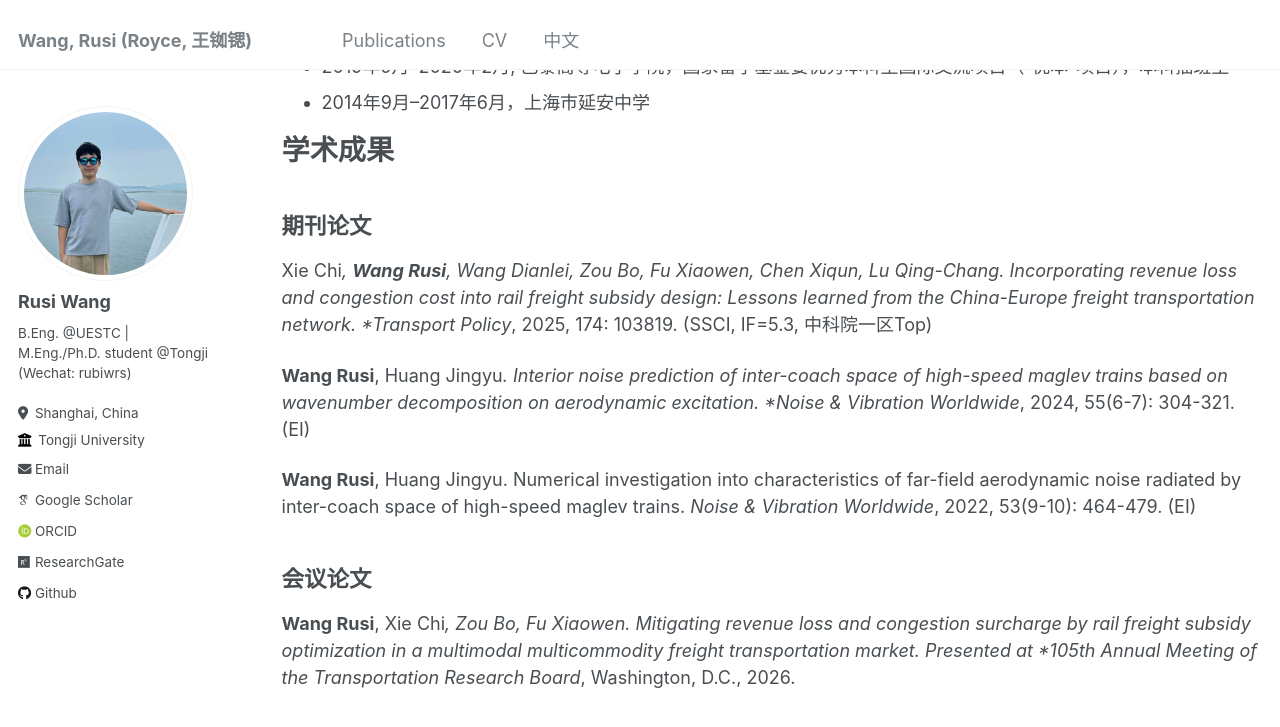
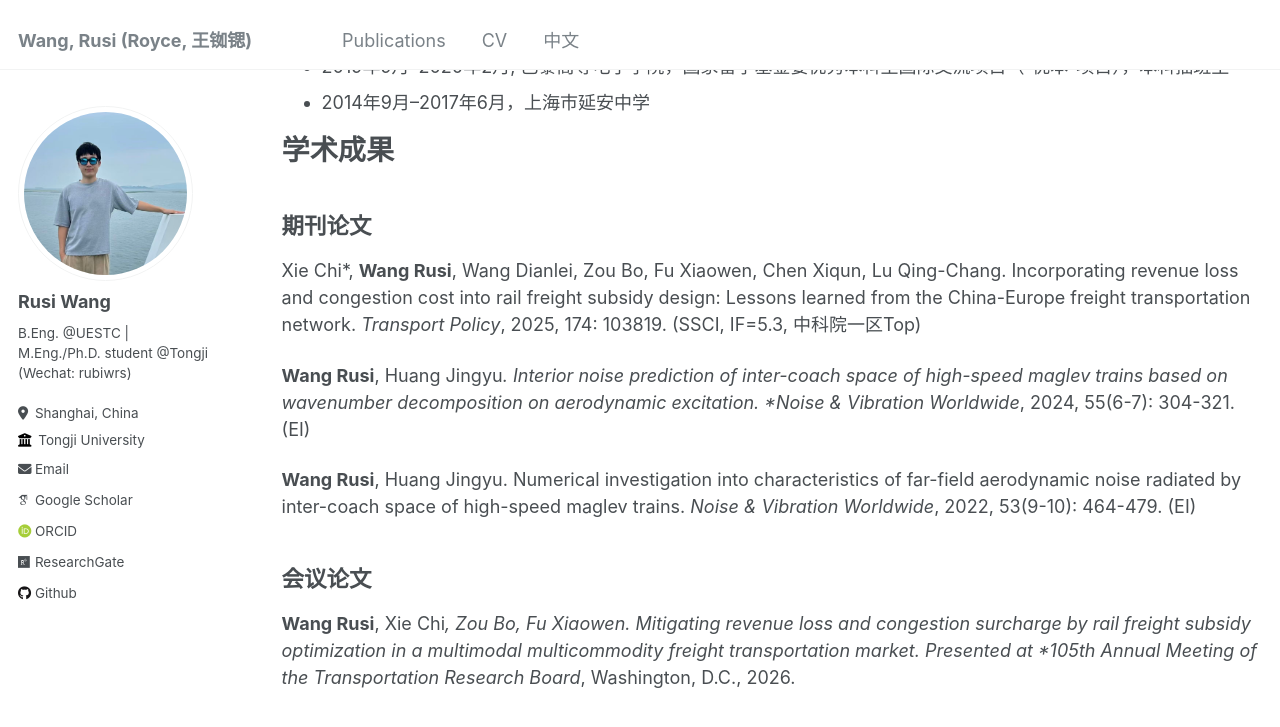
Before and after one commit to RusiWang99/RusiWang99.github.io, a Jekyll site: the page built from _pages/chinese.md, in a window 1280 px wide and 900 px high, scrolled down 414 px. Shown: the top 727 px of the window. Built offline with Jekyll 4.4.1, drawn with Linux system fonts in a browser that asks for light colours; some web fonts are replaced.

```diff
--- a/_pages/chinese.md
+++ b/_pages/chinese.md
@@ -22,7 +22,7 @@ author_profile: true
 
 期刊论文
 ------
-Xie Chi*, **Wang Rusi**, Wang Dianlei, Zou Bo, Fu Xiaowen, Chen Xiqun, Lu Qing-Chang. Incorporating revenue loss and congestion cost into rail freight subsidy design: Lessons learned from the China-Europe freight transportation network. *Transport Policy*, 2025, 174: 103819. (SSCI, IF=5.3, 中科院一区Top)
+Xie Chi\*, **Wang Rusi**, Wang Dianlei, Zou Bo, Fu Xiaowen, Chen Xiqun, Lu Qing-Chang. Incorporating revenue loss and congestion cost into rail freight subsidy design: Lessons learned from the China-Europe freight transportation network. *Transport Policy*, 2025, 174: 103819. (SSCI, IF=5.3, 中科院一区Top)
 
 **Wang Rusi**, Huang Jingyu*. Interior noise prediction of inter-coach space of high-speed maglev trains based on wavenumber decomposition on aerodynamic excitation. *Noise & Vibration Worldwide*, 2024, 55(6-7): 304-321. (EI)
 
```
